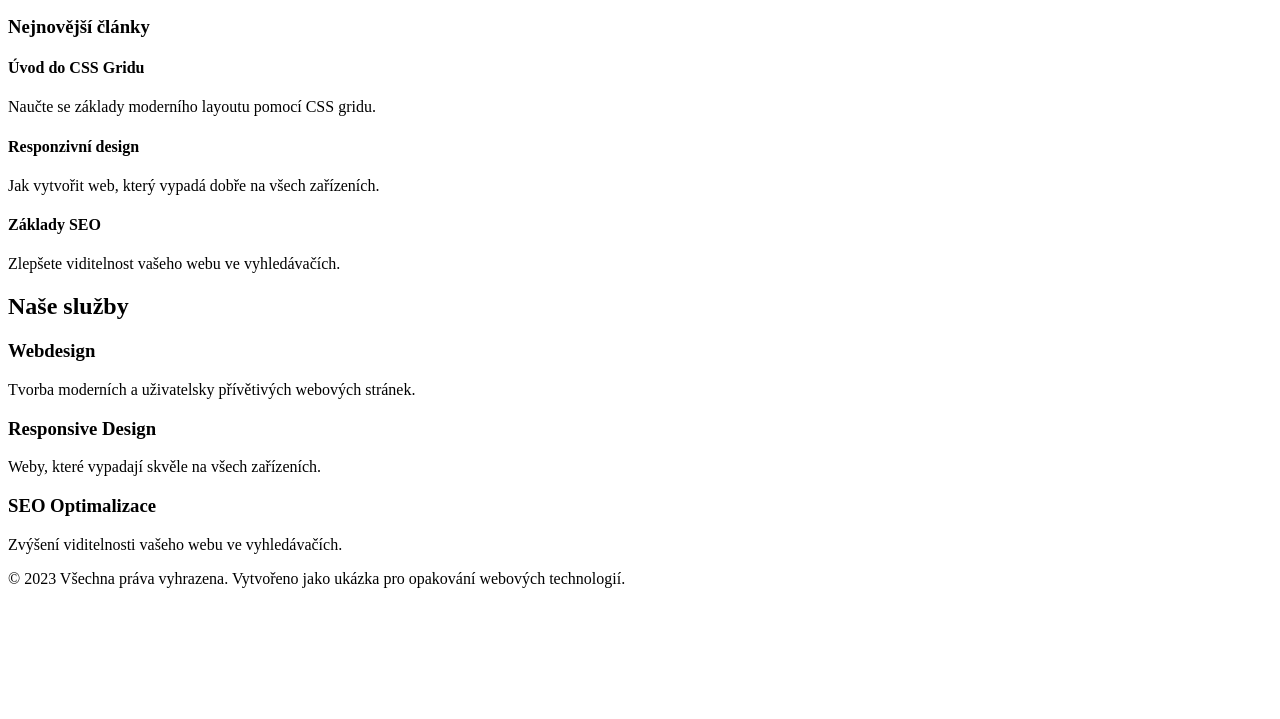
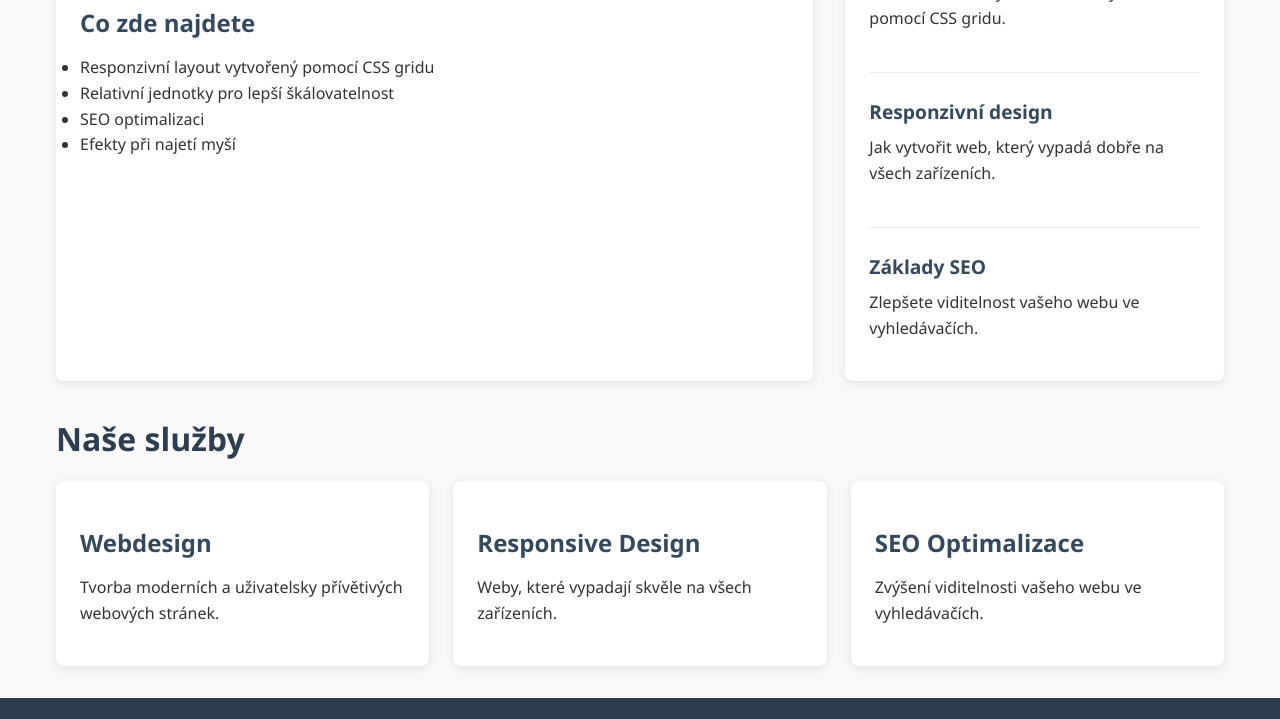
Before and after one commit to vojtechcibula-collab/ukol1, a plain HTML site: page index.html in a window 1280 px wide. Shown: the part 423-1142 px from the top of the page. Before the commit the page ends 1027 px from the top, so only its background shows below. Drawn offline with Linux system fonts and the light colour scheme.

Commit message:
Add files via upload

```diff
--- a/index.html
+++ b/index.html
@@ -5,9 +5,9 @@
     <meta name="viewport" content="width=device-width, initial-scale=1.0">
     <meta name="description" content="Ukázková webová stránka pro opakování HTML a CSS dovedností">
     <meta name="keywords" content="web, HTML, CSS, grid, layout, opakování">
-    <meta name="author" content="Václav Novák">
+    <meta name="author" content="Vojtěch Cibuľa">
     <title>Opakování - Webové základy</title>
-    <link rel="stylesheet" href="styles.css">
+    <link rel="stylesheet" href="style.css">
 </head>
 <body>
     <header>
```
